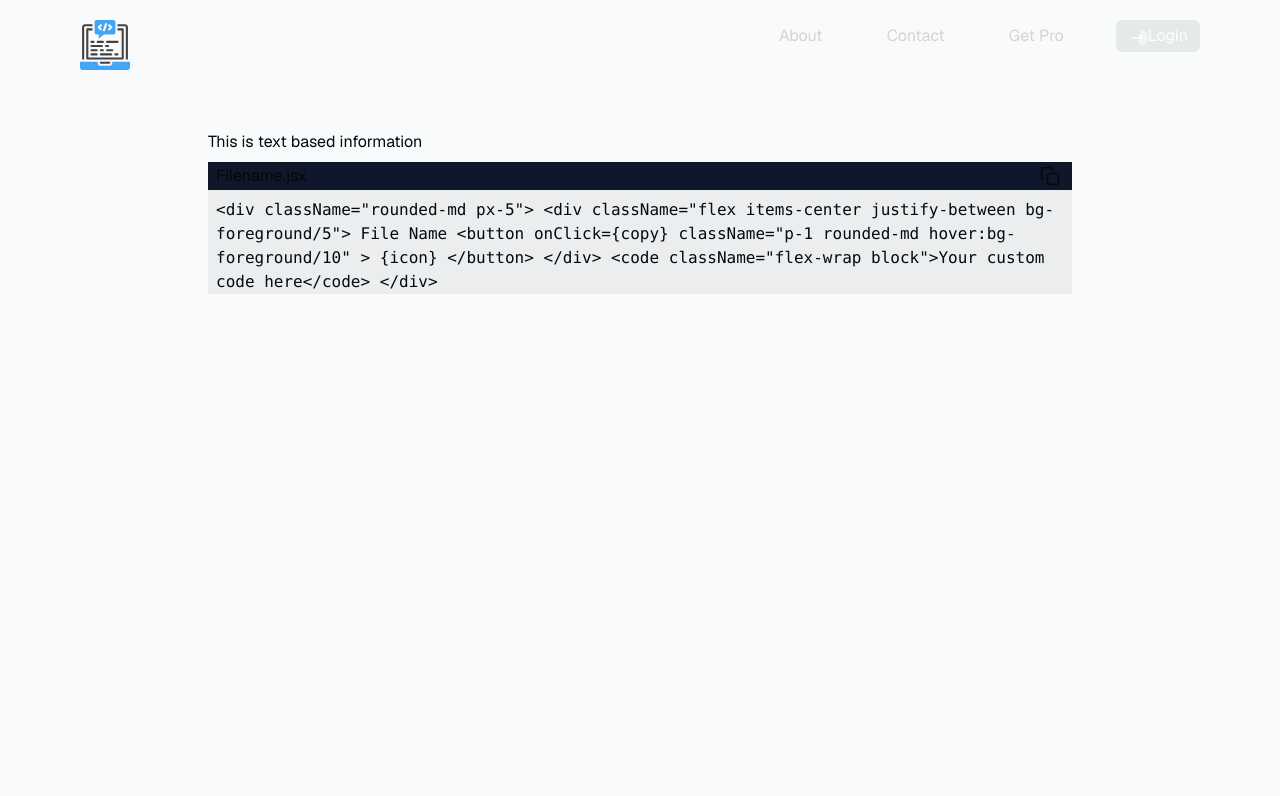
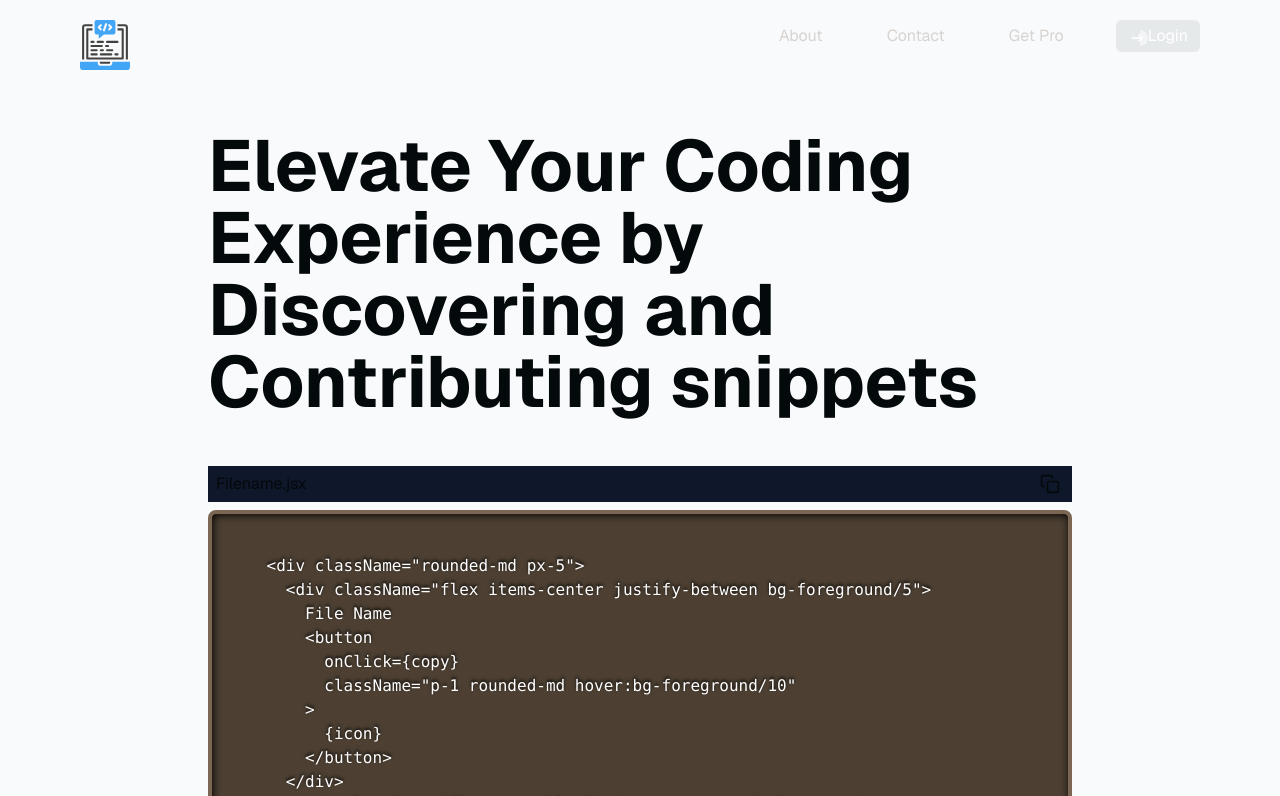
Before and after one commit to saurabhje/code-board, a Next.js app: page / in a window 1280 px wide. Shown: the top 796 px of the page. Built offline with nearby package versions, Linux system fonts and the light colour scheme; no server answers.

Commit message:
still happening

```diff
--- a/app/page.tsx
+++ b/app/page.tsx
@@ -14,8 +14,7 @@ export default async function Index() {
       return false;
     }
   };
-  const jsxCode = (
-    `
+  const jsxCode = `
     <div className="rounded-md px-5">
       <div className="flex items-center justify-between bg-foreground/5">
         File Name
@@ -28,17 +27,21 @@ export default async function Index() {
       </div>
       <code className="flex-wrap block">Your custom code here</code>
     </div>
-    `
-  );
+    `;
   const isSupabaseConnected = canInitSupabaseClient();
 
   return (
-    <div className={`${styles.container} flex flex-col items-center py-24 lg:py-10`}>
-      <div className={styles.texts}>
-        <p>This is text based information</p>
+    <div
+      className={`${styles.container} flex flex-col items-center py-24 gap-10 lg:py-10`}
+    >
+      <div
+        className={`${styles.texts} text-3xl md:text-5xl lg:text-7xl font-bold animate-in`}
+      >
+        {" "}
+        <p>Elevate Your Coding Experience by Discovering and Contributing snippets</p>
       </div>
-      <div className={styles.code}>
-        <Code code={jsxCode}/>
+      <div className={`${styles.code} animate-in w-full`}>
+        <Code code={jsxCode} />
       </div>
     </div>
   );
--- a/app/utils.module.css
+++ b/app/utils.module.css
@@ -6,6 +6,11 @@
 }
 .code{
     align-self: flex-start;
+    height: 400px;
+}
+.curvy{
+    height: 400px;
+    min-width: 100%;
 }
 
 @media screen and (max-width: 768px) {
--- a/components/Code.tsx
+++ b/components/Code.tsx
@@ -1,5 +1,6 @@
 "use client";
-
+import SyntaxHighlighter from "react-syntax-highlighter";
+import { dark } from 'react-syntax-highlighter/dist/esm/styles/prism';
 import { useState } from "react";
 
 const CopyIcon = () => (
@@ -43,9 +44,10 @@ export default function Code({ code }: { code: string }) {
     setIcon(CheckIcon);
     setTimeout(() => setIcon(CopyIcon), 2000);
   };
+
   return (
-    <div className="rounded-md py-2 border-white">
-      <div className="flex items-center justify-between bg-slate-900 text-base px-2">
+    <div className="rounded-md py-2">
+      <div className="flex items-center justify-between bg-slate-900 text-base py-1 px-2">
         <p>Filename.jsx</p>
         <button
           onClick={copy}
@@ -54,7 +56,7 @@ export default function Code({ code }: { code: string }) {
           {icon}
         </button>
       </div>
-      <code className="flex-wrap block bg-foreground/5 pt-2 px-2">{code}</code>
+      <SyntaxHighlighter language="javascript" style={dark}>{code}</SyntaxHighlighter>
     </div>
   );
-  }
+}
--- a/components/Navbar.tsx
+++ b/components/Navbar.tsx
@@ -32,7 +32,7 @@ export default function Navbar() {
       <div
         className={`${style.links} self-start md:flex md:text-stone-300 ${
           navdrop ? "flex" : "hidden"
-        } flex-col md:flex-row sm:gap-5 md:gap-3 lg:gap-10`}
+        } flex-col md:flex-row gap-2 lg:gap-10`}
       >
         <Link
           className=" py-1 md:px-3 rounded-md md:hover:bg-btn-background-hover"
--- a/package.json
+++ b/package.json
@@ -15,14 +15,17 @@
     "geist": "^1.0.0",
     "next": "latest",
     "postcss": "8.4.29",
+    "prismjs": "^1.29.0",
     "react": "18.2.0",
     "react-dom": "18.2.0",
     "react-icons": "^4.12.0",
+    "react-syntax-highlighter": "^15.5.0",
     "tailwindcss": "3.3.3",
     "typescript": "5.1.3"
   },
   "devDependencies": {
     "@types/node": "20.3.1",
+    "@types/prismjs": "^1.26.3",
     "@types/react": "18.2.8",
     "@types/react-dom": "18.2.5",
     "encoding": "^0.1.13"
--- a/tailwind.config.js
+++ b/tailwind.config.js
@@ -7,7 +7,6 @@ module.exports = {
   theme: {
     extend: {
       colors: {
-        hoverbtn: '#42A5F5',
         background: 'hsl(var(--background))',
         foreground: 'hsl(var(--foreground))',
         btn: {
@@ -17,7 +16,7 @@ module.exports = {
       },
       animation: {
         slideIn: 'slideIn 0.3s ease-in-out',
-        slideOut: 'slideOut 0.2s ease-in'
+        slideLeft: 'slideLeft 0.7s ease-in'
       },
       keyframes: {
         slideIn: {
@@ -28,12 +27,12 @@ module.exports = {
             transform: 'translateY(0%)',
           },
         },
-        slideOut: {
+        slideLeft: {
           '0%': {
-            transform: 'translateY(0%)',
+            transform: 'translateX(-50%)',
           },
           '100%': {
-            transform: 'translateY(-100%)',
+            transform: 'translateX(%)',
           },
         },
       },
```
Also changed, not shown: 1 other file (tests, documents, lock files or other folders).
